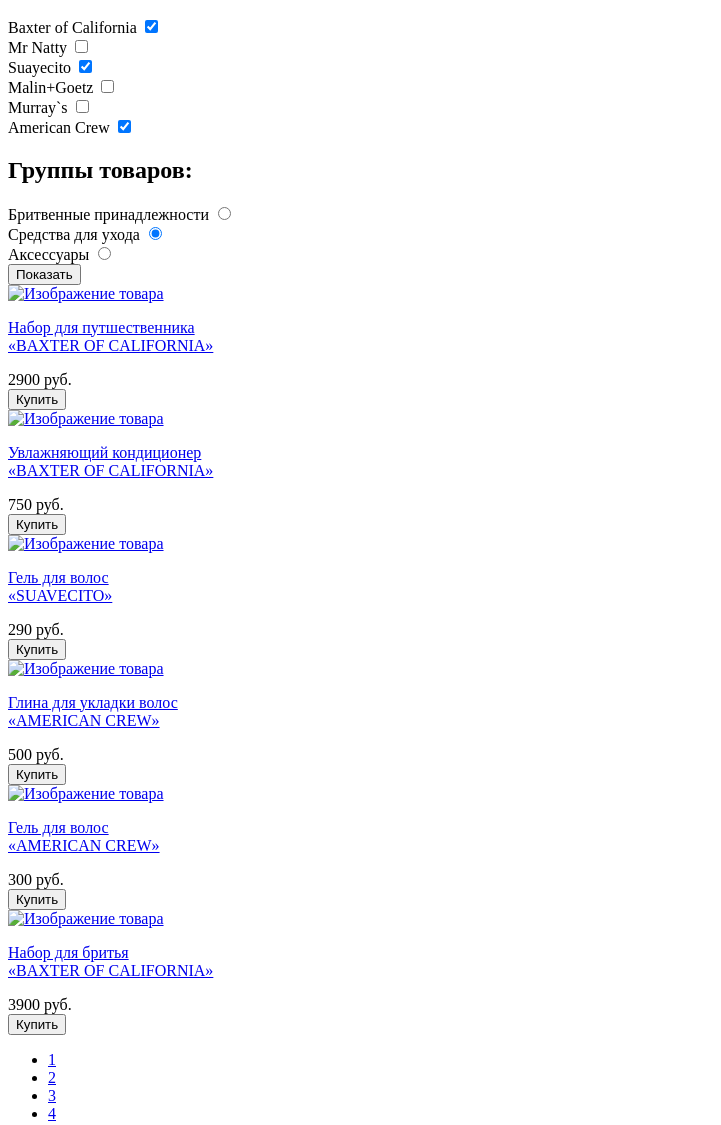
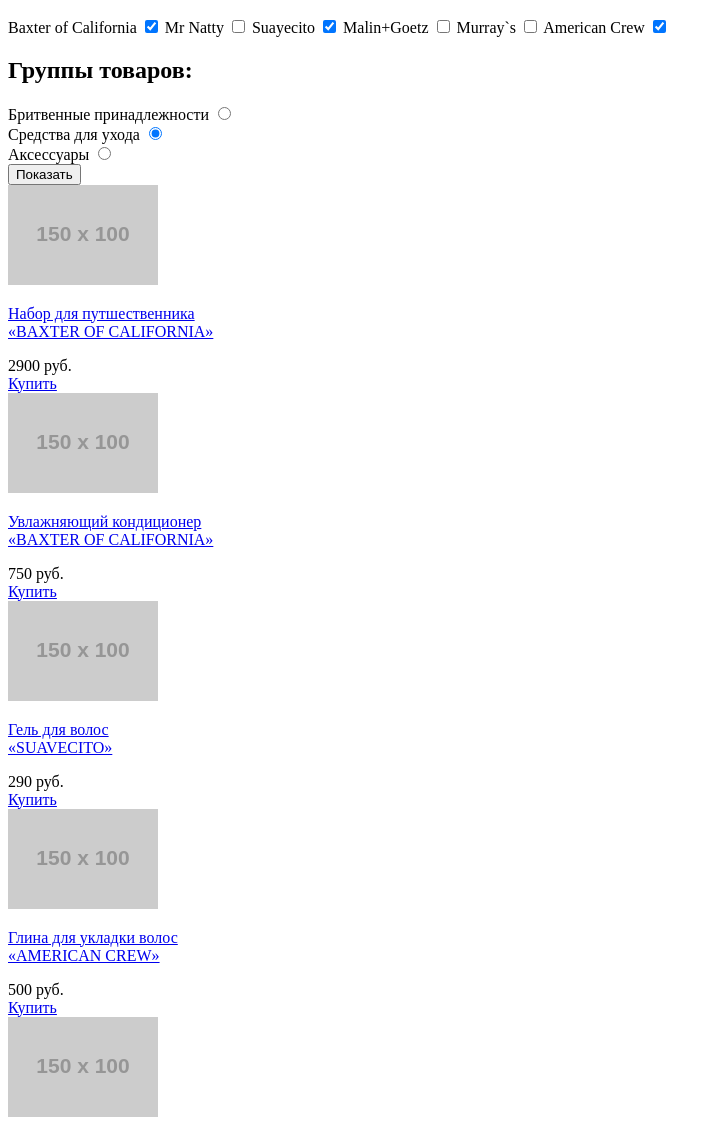
Before and after one commit to Elbrain/60445-barbershop, a plain HTML site: page catalog.html in a window 1280 px wide. Shown: the part 350-1475 px from the top of the page, without its empty margins (0-721 px from the left). Drawn offline with Linux system fonts and the light colour scheme; placeholder pictures from the web are drawn by us.

Commit message:
Сборка 2
Исправил указанные ошибки

```diff
--- a/catalog.html
+++ b/catalog.html
@@ -34,40 +34,40 @@
                     <form action="#" method="get">
                         <h2>Производители:</h2>
                         <label>
-                            <span>Baxter of California</span>
+                            Baxter of California
                             <input type="checkbox" name="california" checked>
-                        </label><br>
+                        </label>
                         <label>
-                            <span>Mr Natty</span>
+                            Mr Natty
                             <input type="checkbox" name="natty">
-                        </label><br>
+                        </label>
                         <label>
-                            <span>Suayecito</span>
+                            Suayecito
                             <input type="checkbox" name="suayecito" checked>
-                        </label><br>
+                        </label>
                         <label>
-                            <span>Malin+Goetz</span>
+                            Malin+Goetz
                             <input type="checkbox" name="malin">
-                        </label><br>
+                        </label>
                         <label>
-                            <span>Murray`s</span>
+                            Murray`s
                             <input type="checkbox" name="murray">
-                        </label><br>
+                        </label>
                         <label>
-                            <span>American Crew</span>
+                            American Crew
                             <input type="checkbox" name="america" checked>
                         </label>
                         <h2>Группы товаров:</h2>
                         <label>
-                            <span>Бритвенные принадлежности</span>
+                            Бритвенные принадлежности
                             <input type="radio" name="shaving-staff" value="but1">
                         </label><br>
                         <label>
-                            <span>Средства для ухода</span>
+                            Средства для ухода
                             <input type="radio" name="shaving-staff" value="but2" checked>
                         </label><br>
                         <label>
-                            <span>Аксессуары</span>
+                            Аксессуары
                             <input type="radio" name="shaving-staff" value="but3">
                         </label><br>
                         <input type="submit" value="Показать">
@@ -76,51 +76,51 @@
                 <section class="items-list">
                     <div class="item">
                         <a href="catalog-item.html">
-                            <img class="item-img" src="#" width="150" height="150" alt="Изображение товара">
+                            <img class="item-img" src="http://placehold.it/150x100" width="150" height="100" alt="Изображение товара">
                             <p class="item-description">Набор для путшественника<br>«BAXTER OF CALIFORNIA»</p>
                         </a>
                         <div class="item-price">2900 руб.</div>
-                        <button class="btn">Купить</button>
+                        <a class="btn" href="#">Купить</a>
                     </div>
                     <div class="item">
                         <a href="#">
-                            <img class="item-img" src="#" width="150" height="150" alt="Изображение товара">
+                            <img class="item-img" src="http://placehold.it/150x100" width="150" height="100" alt="Изображение товара">
                             <p class="item-description">Увлажняющий кондиционер<br>«BAXTER OF CALIFORNIA»</p>
                         </a>
                         <div class="item-price">750 руб.</div>
-                        <button class="btn">Купить</button>
+                        <a class="btn" href="#">Купить</a>
                     </div>
                     <div class="item">
                         <a href="#">
-                            <img class="item-img" src="#" width="150" height="150" alt="Изображение товара">
+                            <img class="item-img" src="http://placehold.it/150x100" width="150" height="100" alt="Изображение товара">
                             <p class="item-description">Гель для волос<br>«SUAVECITO»</p>
                         </a>
                         <div class="item-price">290 руб.</div>
-                        <button class="btn">Купить</button>
+                        <a class="btn" href="#">Купить</a>
                     </div>
                     <div class="item">
                         <a href="#">
-                            <img class="item-img" src="#" width="150" height="150" alt="Изображение товара">
+                            <img class="item-img" src="http://placehold.it/150x100" width="150" height="100" alt="Изображение товара">
                             <p class="item-description">Глина для укладки волос<br>«AMERICAN CREW»</p>
                         </a>
                         <div class="item-price">500 руб.</div>
-                        <button class="btn">Купить</button>
+                        <a class="btn" href="#">Купить</a>
                     </div>
                     <div class="item">
                         <a href="#">
-                            <img class="item-img" src="#" width="150" height="150" alt="Изображение товара">
+                            <img class="item-img" src="http://placehold.it/150x100" width="150" height="100" alt="Изображение товара">
                             <p class="item-description">Гель для волос<br>«AMERICAN CREW»</p>
                         </a>
                         <div class="item-price">300 руб.</div>
-                        <button class="btn">Купить</button>
+                        <a class="btn" href="#">Купить</a>
                     </div>
                     <div class="item">
                         <a href="#">
-                            <img class="item-img" src="#" width="150" height="150" alt="Изображение товара">
+                            <img class="item-img" src="http://placehold.it/150x100" width="150" height="100" alt="Изображение товара">
                             <p class="item-description">Набор для бритья<br>«BAXTER OF CALIFORNIA»</p>
                         </a>
                         <div class="item-price">3900 руб.</div>
-                        <button class="btn">Купить</button>
+                        <a class="btn" href="#">Купить</a>
                     </div>
                     <nav class="pagination">
                         <ul>
```
Also changed, not shown: catalog-item.html (+3 -3 lines), index.html (line endings or trailing spaces).
